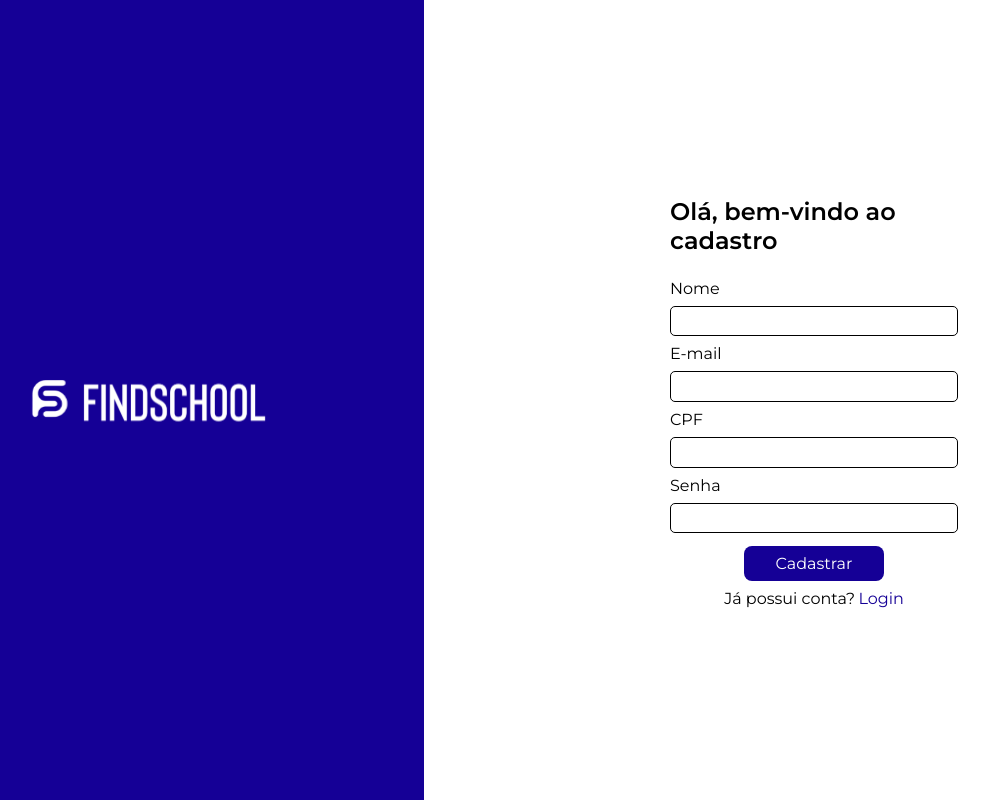
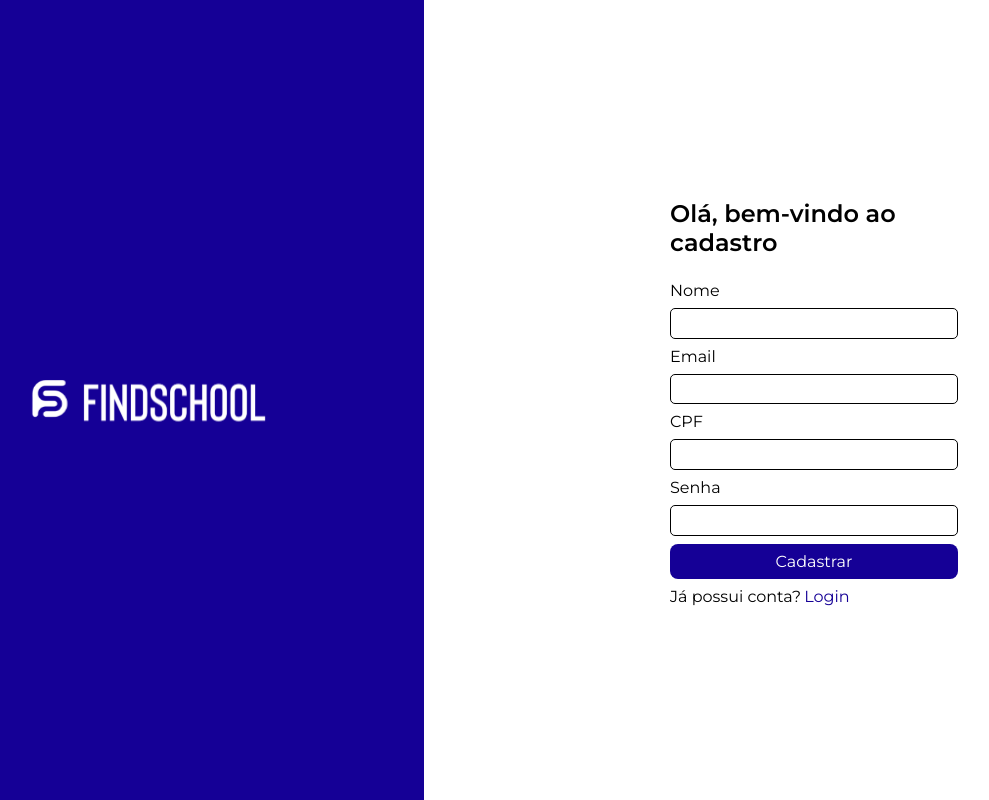
Before and after one commit to RayaneGaudencio/findschool, a React (Create React App) app: page /cadastro_usuario in a window 1280 px wide. Shown: the whole page, without its empty margins (76-1065 px from the left). Built offline with nearby package versions, Linux system fonts and the light colour scheme.

Commit message:
Validações do formulário

```diff
--- a/src/pages/Admin/CadastroAdmin.jsx
+++ b/src/pages/Admin/CadastroAdmin.jsx
@@ -12,6 +12,8 @@ import axios from "axios";
 import { validateNomeCompleto, validateCPF, validateEmail, validateSenha } from '../../validations/validaDadosCadastro';
 import DescricaoDadoIncorreto from '../../components/form/DadoIncorreto';
 import { useNavigate } from "react-router-dom";
+import TextoPossuiConta from '../../components/form/TextoPossuiConta'
+import { Link } from 'react-router-dom';
 
 const CadastroAdmin = () => {
   const [formData, setFormData] = useState({
@@ -168,6 +170,10 @@ const CadastroAdmin = () => {
           <DescricaoDadoIncorreto>{responseErros.mensagem}</DescricaoDadoIncorreto>
         )}
           <Button type="submit">Cadastrar</Button>
+          <TextoPossuiConta>
+                    <p>Já possui conta?</p>
+                    <Link to="/login_usuario">Login</Link>
+          </TextoPossuiConta>
         </CenteredContent>
       </FormContainer>
     </DisplayFlex>
--- a/src/pages/Usuario/CadastroUsuario.jsx
+++ b/src/pages/Usuario/CadastroUsuario.jsx
@@ -1,4 +1,4 @@
-import React from 'react'
+import { React, useState } from 'react';
 import DisplayFlex from '../../utils/DisplayFlex'
 import { FundoComLogo, LogoImagem } from '../../components/FundoComLogo'
 import LogoSVG from '../../img/logo-e-nome.svg'
@@ -9,8 +9,109 @@ import Input from '../../components/form/Input'
 import Button from '../../components/form/Button';
 import TextoPossuiConta from '../../components/form/TextoPossuiConta'
 import { Link } from 'react-router-dom';
+import { validateNomeCompleto, validateCPF, validateEmail, validateSenha } from '../../validations/validaDadosCadastro';
+import DescricaoDadoIncorreto from '../../components/form/DadoIncorreto'
+import { useNavigate } from "react-router-dom";
+import API_URL from '../../config/config'
+import axios from "axios";
+
 
 const CadastroUsuario = () => {
+    const [formData, setFormData] = useState({
+        nome: "",
+        email: "",
+        cpf: "",
+        senha: ""
+      });
+
+      const [erros, setErros] = useState({
+        nome: { temErros: false, mensagem: "" },
+        email: { temErros: false, mensagem: "" },
+        cpf: { temErros: false, mensagem: "" },
+        senha: { temErros: false, mensagem: "" }
+      });
+
+      const enviarFormulario = async (e) => {
+        for (const campo in formData) {
+          if (formData[campo].trim() === '') {
+            setFormErros({erros: true, mensagem: "Preencha os campos necessários antes de cadastrar."})
+          } else {
+            setFormErros({erros: false, mensagem: ""})
+          }
+        }
+
+        if (!formErros.erros) {
+          try {
+            const response = await axios.post(`${API_URL}/cadastro_usuario`, formData, {
+              withCredentials: true
+            });
+            console.log('Usuário cadastrado com sucesso:', response.data);
+            // window.location.reload();
+
+            const usuario = {
+              nome: response.data.nome,
+              email: response.data.email
+            }
+
+            // Redirecionamento para a página HomeAdmin com os dados do usuário cadastrado
+            navigate(`/admin`, { state: { usuario } });
+
+          } catch (error) {
+            console.error('Erro ao cadastrar usuário:', error);
+            const mensagemDeErro = error.response.data.message;
+            setFormErros({erros: false, mensagem: ""})
+            setResponseErros({temErrosNaResposta: true, mensagem: mensagemDeErro})
+          }
+        }
+      };
+
+      const handleInputChange = (e) => {
+        const { name, value } = e.target;
+        setFormData({
+          ...formData,
+          [name]: value
+        });
+      };
+
+      const verificaPreenchimentoCampos = (name) => {
+        if (name == "nome") {
+          if (formData.nome.trim() === '') {
+            setErros({ ...erros, nome: { temErros: true, mensagem: 'Campo obrigatório.'}})
+          } else if (!validateNomeCompleto(formData.nome)){
+              setErros({ ...erros, nome: { temErros: true, mensagem: 'Deve conter nome e sobrenome.'}})
+          } else {
+            setErros({...erros, nome:({ temErros: false})})
+          }
+        } else if (name == "email") {
+            if (formData.email.trim() == '') {
+              setErros({ ...erros, email: { temErros: true, mensagem: 'Campo obrigatório.'}})
+            }else if (!validateEmail(formData.email)){
+                setErros({ ...erros, email: { temErros: true, mensagem: 'Email inválido.'}})
+            } else {
+              setErros({...erros, email:({ temErros: false})})
+            }
+        } else  if (name == "cpf") {
+            if (formData.cpf.trim() == '') {
+              setErros({ ...erros, cpf: { temErros: true, mensagem: 'Campo obrigatório.'}})
+            }else if (!validateCPF(formData.cpf)){
+                setErros({ ...erros, cpf: { temErros: true, mensagem: 'CPF inválido.'}})
+            } else {
+              setErros({...erros, cpf:({ temErros: false})})
+            }
+        }else if (name == "senha") {
+            if (formData.senha.trim() == '') {
+              setErros({ ...erros, senha: { temErros: true, mensagem: 'Campo obrigatório.'}})
+            }else if (!validateSenha(formData.senha)){
+                setErros({ ...erros, senha: { temErros: true, mensagem: 'Senha deve ter pelo menos 8 caracteres, contendo pelo menos uma letra maíuscula, um número e um símbolo.'}})
+            } else {
+              setErros({...erros, senha:({ temErros: false})})
+            }
+          } else {
+            setValido(true)
+          }
+      }
+
+
   return (
     <DisplayFlex>
         <FundoComLogo>
@@ -21,20 +122,46 @@ const CadastroUsuario = () => {
                 <Title2>Olá, bem-vindo ao cadastro</Title2>
             </CenteredContent>
             <DescricaoSobInput>Nome</DescricaoSobInput>
-            <Input />
-            <DescricaoSobInput>E-mail</DescricaoSobInput>
-            <Input />
+            <Input
+                type="text"
+                name="nome"
+                value={formData.nome}
+                onChange={handleInputChange}
+                onBlur={(e) => verificaPreenchimentoCampos(e.target.name)}
+            />
+            {erros.nome.temErros && <DescricaoDadoIncorreto>{erros.nome.mensagem}</DescricaoDadoIncorreto>}
+            <DescricaoSobInput>Email</DescricaoSobInput>
+            <Input
+                type="email"
+                name='email'
+                value={formData.email}
+                onChange={handleInputChange}
+                onBlur={(e) => verificaPreenchimentoCampos(e.target.name)}
+            />
+            {erros.email.temErros && <DescricaoDadoIncorreto>{erros.email.mensagem}</DescricaoDadoIncorreto>}
             <DescricaoSobInput>CPF</DescricaoSobInput>
-            <Input />
+            <Input
+                type="text"
+                name="cpf"
+                value={formData.cpf}
+                onChange={handleInputChange}
+                onBlur={(e) => verificaPreenchimentoCampos(e.target.name)}
+            />
+            {erros.cpf.temErros && <DescricaoDadoIncorreto>{erros.cpf.mensagem}</DescricaoDadoIncorreto>}
             <DescricaoSobInput>Senha</DescricaoSobInput>
-            <Input />
-            <CenteredContent>
-                <Button type="submit">Cadastrar</Button>
-                <TextoPossuiConta>
-                    <p>Já possui conta?</p>
-                    <Link to="/login_usuario">Login</Link>
-                </TextoPossuiConta>
-            </CenteredContent>
+            <Input
+                type="password"
+                name="senha"
+                value={formData.senha}
+                onChange={handleInputChange}
+                onBlur={(e) => verificaPreenchimentoCampos(e.target.name)}
+            />
+            {erros.senha.temErros && <DescricaoDadoIncorreto>{erros.senha.mensagem}</DescricaoDadoIncorreto>}
+              <Button type="submit">Cadastrar</Button>
+              <TextoPossuiConta>
+                  <p>Já possui conta?</p>
+                  <Link to="/login_usuario">Login</Link>
+              </TextoPossuiConta>
         </FormContainer>
     </DisplayFlex>
   )
```
